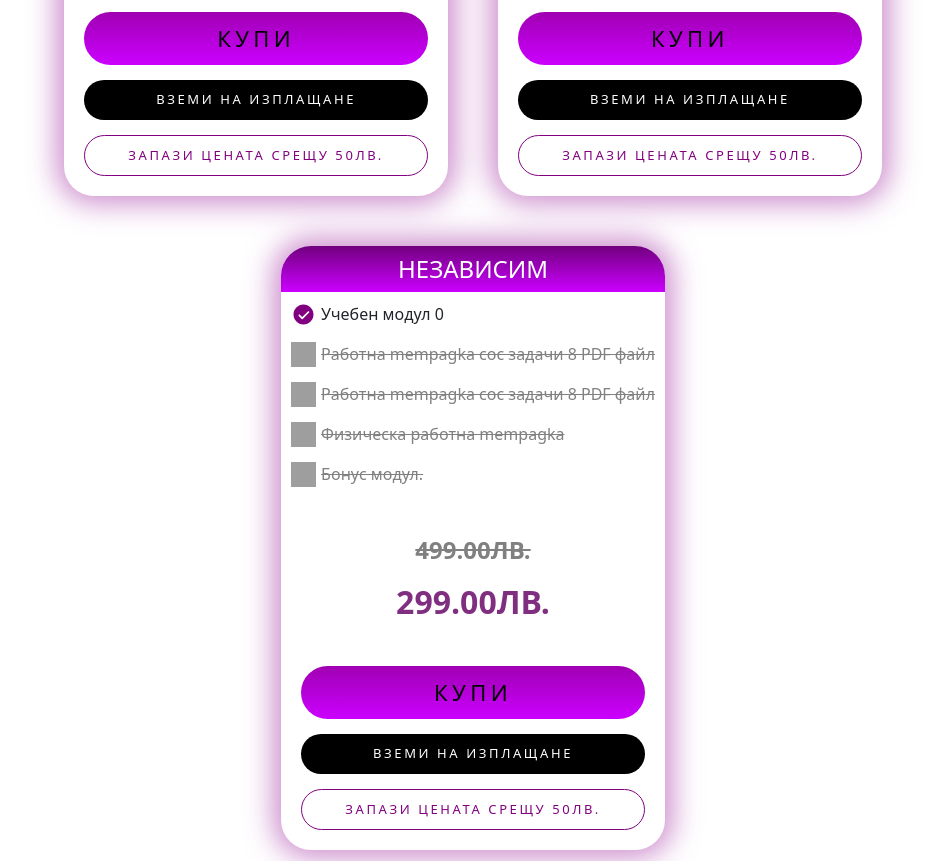
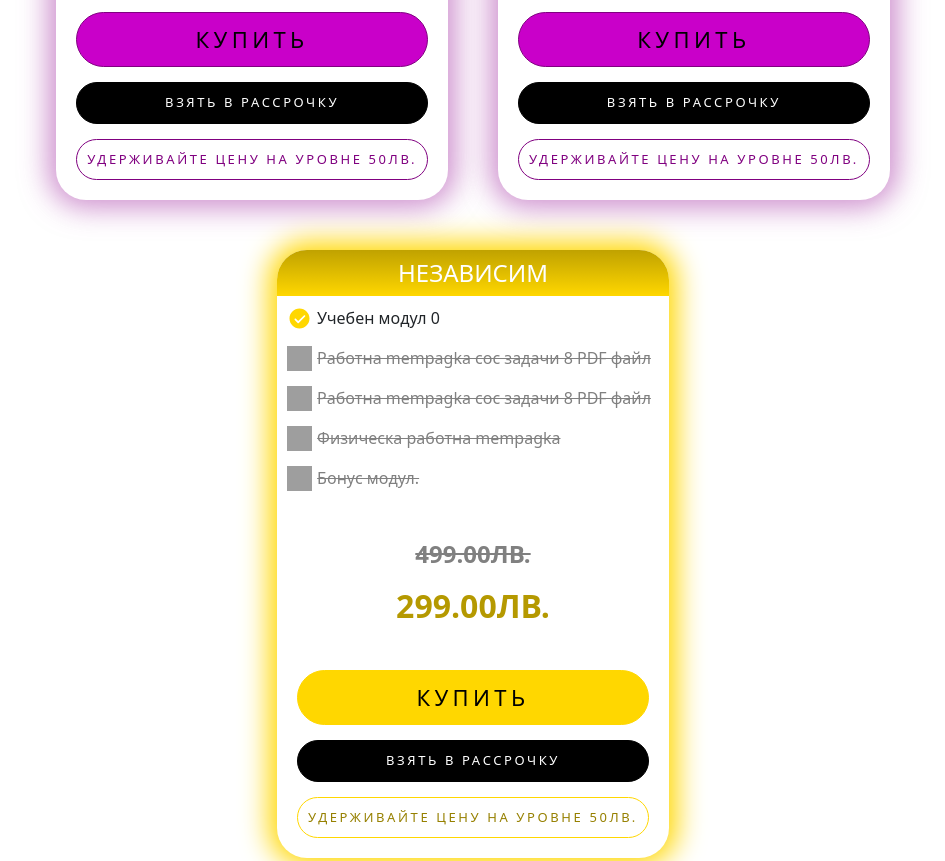
Before and after one commit to Sviatoslav593/vendigo, a plain HTML site: page RU/servicesRu.html in a window 1280 px wide. Shown: the part 3000-3861 px from the top of the page, without its empty margins (167-1112 px from the left). Drawn offline with nearby package versions, Linux system fonts and the light colour scheme; grey boxes are pictures that could not be loaded.

Commit message:
premium packet add

```diff
--- a/RU/servicesRu.html
+++ b/RU/servicesRu.html
@@ -281,12 +281,12 @@
             <div class="new-price">299.00ЛВ.</div>
           </div>
           <div class="packet-buttons-block">
-            <a href="#" class="packet-button buy-button">КУПИ</a>
+            <a href="#" class="packet-button buy-button">КУПИТЬ</a>
             <a href="#" class="packet-button take-button">
-              ВЗЕМИ НА ИЗПЛАЩАНЕ
+              ВЗЯТЬ В РАССРОЧКУ
             </a>
             <a href="#" class="packet-button keep-button">
-              ЗАПАЗИ ЦЕНАТА СРЕЩУ 50ЛВ.
+              УДЕРЖИВАЙТЕ ЦЕНУ НА УРОВНЕ 50ЛВ.
             </a>
           </div>
         </div>
@@ -355,16 +355,16 @@
             <div class="new-price">299.00ЛВ.</div>
           </div>
           <div class="packet-buttons-block">
-            <a href="#" class="packet-button buy-button">КУПИ</a>
+            <a href="#" class="packet-button buy-button">КУПИТЬ</a>
             <a href="#" class="packet-button take-button">
-              ВЗЕМИ НА ИЗПЛАЩАНЕ
+              ВЗЯТЬ В РАССРОЧКУ
             </a>
             <a href="#" class="packet-button keep-button">
-              ЗАПАЗИ ЦЕНАТА СРЕЩУ 50ЛВ.
+              УДЕРЖИВАЙТЕ ЦЕНУ НА УРОВНЕ 50ЛВ.
             </a>
           </div>
         </div>
-        <div class="packet">
+        <div class="packet premium-packet">
           <div class="packet-title-block">независим</div>
           <div class="packet-advantages-block">
             <div class="packet-advantage">
@@ -375,7 +375,7 @@
                 width="25"
                 height="25"
                 viewBox="0 0 30 30"
-                fill="purple"
+                fill="#FFD700"
               >
                 <path
                   d="M15,3C8.373,3,3,8.373,3,15c0,6.627,5.373,12,12,12s12-5.373,12-12C27,8.373,21.627,3,15,3z M21.707,12.707l-7.56,7.56 c-0.188,0.188-0.442,0.293-0.707,0.293s-0.52-0.105-0.707-0.293l-3.453-3.453c-0.391-0.391-0.391-1.023,0-1.414s1.023-0.391,1.414,0 l2.746,2.746l6.853-6.853c0.391-0.391,1.023-0.391,1.414,0S22.098,12.316,21.707,12.707z"
@@ -429,12 +429,12 @@
             <div class="new-price">299.00ЛВ.</div>
           </div>
           <div class="packet-buttons-block">
-            <a href="#" class="packet-button buy-button">КУПИ</a>
+            <a href="#" class="packet-button buy-button">КУПИТЬ</a>
             <a href="#" class="packet-button take-button">
-              ВЗЕМИ НА ИЗПЛАЩАНЕ
+              ВЗЯТЬ В РАССРОЧКУ
             </a>
             <a href="#" class="packet-button keep-button">
-              ЗАПАЗИ ЦЕНАТА СРЕЩУ 50ЛВ.
+              УДЕРЖИВАЙТЕ ЦЕНУ НА УРОВНЕ 50ЛВ.
             </a>
           </div>
         </div>
--- a/styles/services/_services-packets.scss
+++ b/styles/services/_services-packets.scss
@@ -1,6 +1,6 @@
 .packets-block {
   margin: 100px auto 50px auto;
-  max-width: 80%;
+  max-width: 90%;
   display: flex;
   flex-wrap: wrap;
   justify-content: center;
@@ -77,16 +77,18 @@
       }
 
       .buy-button {
-        background: linear-gradient(
-          0deg,
-          rgba(203, 0, 255, 1) 0%,
-          rgb(160, 0, 178) 100%
-        );
+        background: rgb(201, 0, 201);
+        border: 1px solid purple;
         text-align: center;
         padding: 10px;
         font-size: 22px;
         font-weight: 500;
         color: black;
+      }
+
+      .buy-button:hover {
+        background: purple;
+        color: #fff;
       }
 
       .take-button {
@@ -96,6 +98,12 @@
         font-size: 13px;
         color: #fff;
         font-weight: normal;
+        border: 1px solid black;
+      }
+
+      .take-button:hover {
+        background: #fff;
+        color: purple;
       }
 
       .keep-button {
@@ -106,6 +114,51 @@
         padding: 10px;
         font-weight: normal;
       }
+
+      .keep-button:hover {
+        background: purple;
+        color: #fff;
+      }
+    }
+  }
+
+  .premium-packet {
+    box-shadow: 0px 0px 28px 8px #ffd700;
+
+    .packet-title-block {
+      background: linear-gradient(to top, #ffd700 0%, #c0a200 100%);
+    }
+
+    .packet-price-block {
+      .new-price {
+        color: #b59900;
+      }
+    }
+
+    .packet-buttons-block {
+      .buy-button {
+        background: #ffd700;
+        border: 1px solid #ffd700;
+      }
+
+      .buy-button:hover {
+        background: #bea100;
+        color: #fff;
+      }
+
+      .keep-button {
+        border: 1px solid #ffd700;
+        color: #968000;
+      }
+
+      .keep-button:hover {
+        background: #ffd700;
+        color: #000;
+      }
+
+      .take-button:hover {
+        color: #917b00;
+      }
     }
   }
 }
```
Also changed, not shown: EN/servicesEn.html (+11 -17 lines), services.html (+2 -2 lines), styles/services/services.css, 1 other file.
